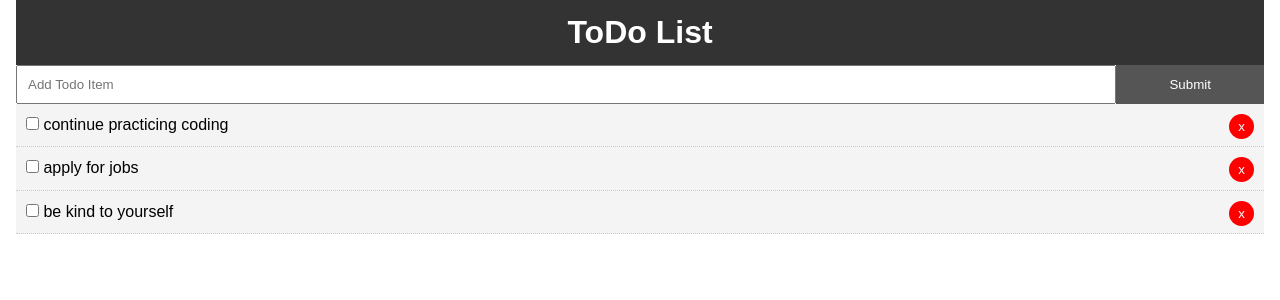
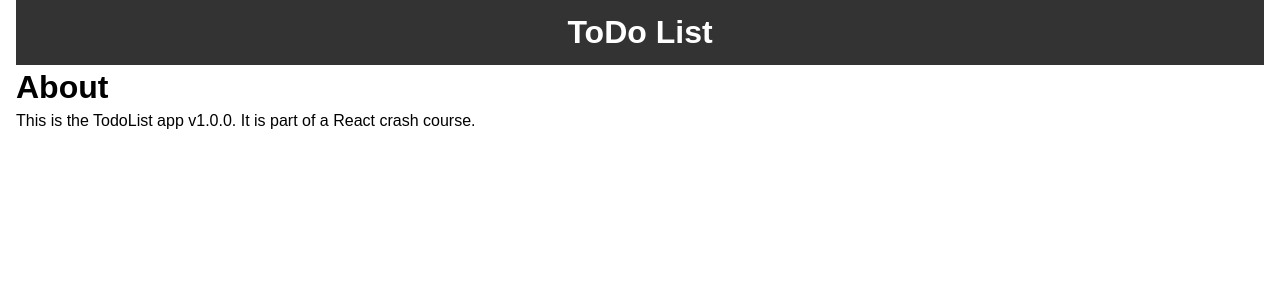
Before and after one commit to MarcLignarius/React.Practice, a React (Create React App) app: page /about in a window 1280 px wide. Shown: the top 300 px of the page. Built offline with nearby package versions, Linux system fonts and the light colour scheme.

Commit message:
add About page and routes to home and about pages

```diff
--- a/src/App.js
+++ b/src/App.js
@@ -1,8 +1,10 @@
 import React, { Component } from "react";
+import { BrowserRouter as Router, Route } from "react-router-dom";
 import Header from "./components/layout/Header";
 import Todos from "./components/Todos";
 import AddTodo from "./components/AddTodo";
-import { v4 as uuidv4 } from 'uuid';
+import About from "./components/pages/About"
+import { v4 as uuidv4 } from "uuid";
 import "./App.css";
 
 class App extends Component {
@@ -56,17 +58,27 @@
 
   render() {
     return (
+      <Router>
         <div className="App">
           <div className="container">
             <Header />
+            <Route
+              exact path="/"
+              render={props => (
+                <React.Fragment>
                   <AddTodo addTodo={this.addTodo} />
                   <Todos
                     todos={this.state.todos}
                     toggleComplete={this.toggleComplete}
                     deleteTodo={this.deleteTodo}
                   />
+                </React.Fragment>
+              )}
+            ></Route>
+            <Route path="/about" component={About}></Route>
           </div>
         </div>
+      </Router>
     );
   }
 }
--- /dev/null
+++ b/src/components/pages/About.js
@@ -0,0 +1,12 @@
+import React from "react";
+
+function About() {
+  return (
+    <React.Fragment>
+      <h1>About</h1>
+      <p>This is the TodoList app v1.0.0. It is part of a React crash course.</p>
+    </React.Fragment>
+  )
+}
+
+export default About
```
Lines whose indentation alone changed are shown as unchanged.
